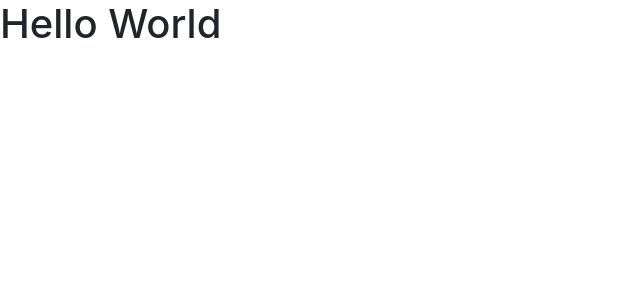
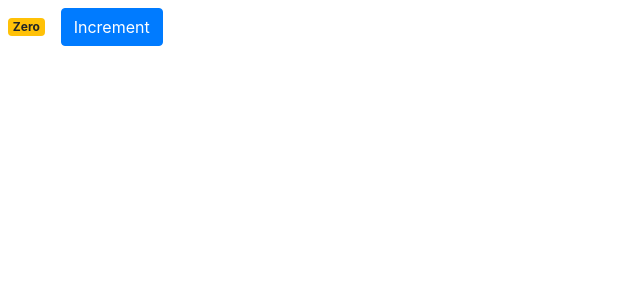
Before and after one commit to SKeerthi02/Practise-React, a React (Create React App) app: page / in a window 1280 px wide. Shown: the top 300 px of the page, without its empty margins (0-640 px from the left). Built offline with nearby package versions, Linux system fonts and the light colour scheme.

Commit message:
hands on-- setting class on span and button plus calling a function inside span

```diff
--- a/src/components/counterComponent.jsx
+++ b/src/components/counterComponent.jsx
@@ -1,12 +1,22 @@
 import React, {Component} from 'react';
 
 class CounterComponent extends Component {
+
+    state = {
+        count : 0
+    }
     render() {
         return (
             <div>
-                <h1>Hello World</h1>
+                <span className="badge badge-primary badge-warning m-2">{this.getCount()}</span>
+                <button className = "btn btn-primary m-2">Increment</button>
             </div>
         );
+    }
+
+    getCount() {
+        const {count} = this.state;
+        return count === 0 ? "Zero" : count;
     }
 }
 
```
